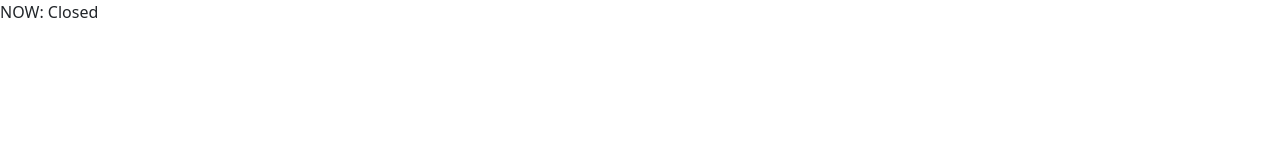
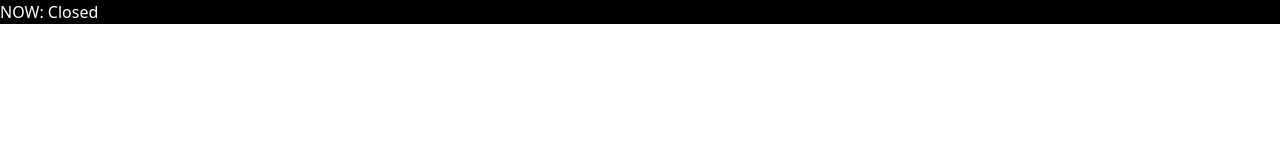
Before and after one commit to Oxagarh/Murgo, a plain HTML site: page index.html in a window 1280 px wide. Drawn offline with nearby package versions, Linux system fonts and the light colour scheme.

Commit message:
add sass

```diff
--- /dev/null
+++ b/css/main.scss
@@ -0,0 +1,4 @@
+.still-closed {
+    background: #000;
+    color: #fff;
+}
--- a/index.html
+++ b/index.html
@@ -8,9 +8,10 @@
         <meta name="viewport" content="width=device-width, initial-scale=1">
         <title>Murgo’s Magic Cards</title>
         <link href="https://cdn.jsdelivr.net/npm/bootstrap@5.3.2/dist/css/bootstrap.min.css" rel="stylesheet">
+        <link href="css/main.css" rel="stylesheet">
     </head>
     <body>
-        NOW: Closed
+        <div class="still-closed">NOW: Closed</div>
         <script src="https://cdn.jsdelivr.net/npm/bootstrap@5.3.2/dist/js/bootstrap.min.js"></script>
     </body>
 </html>
```
Also changed, not shown: css/main.css (added), 1 other file.
